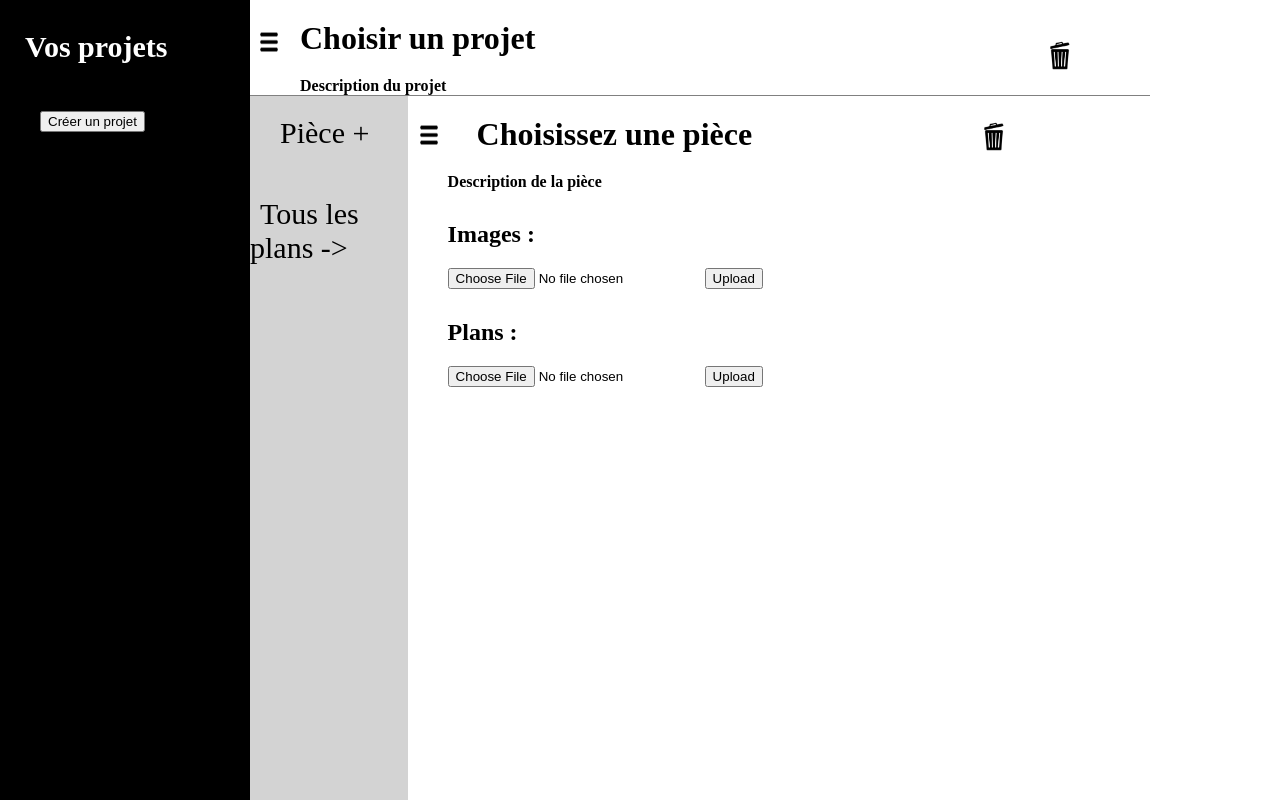
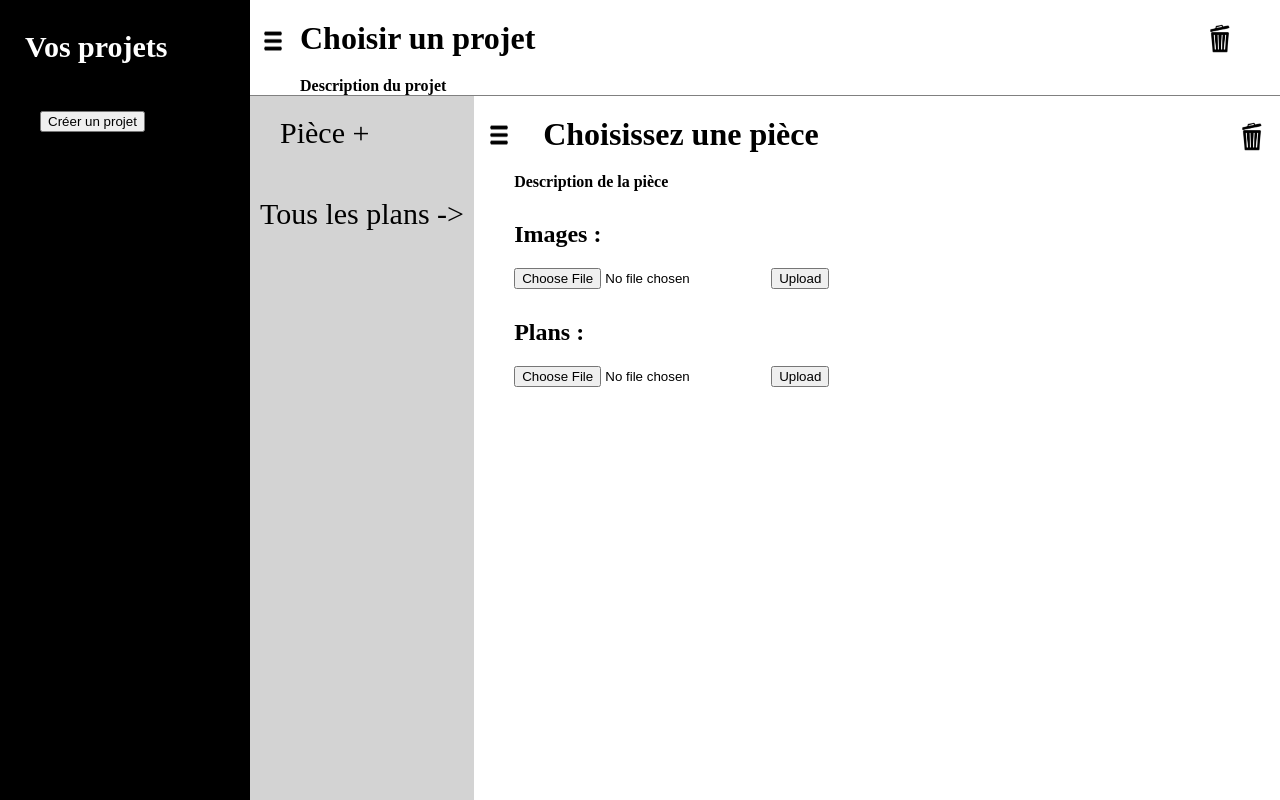
Before and after one commit to N4th9/Architect, a website: page public/index.html in a window 1280 px wide. Drawn offline with Linux system fonts and the light colour scheme; no server answers.

Commit message:
Projet Terminé !

```diff
--- a/public/client.js
+++ b/public/client.js
@@ -248,29 +248,28 @@ document.addEventListener("DOMContentLoaded", () => {
         })
             .then(res => res.json())
             .then(DisplayPlans)
-            .catch((err) => ("Error " + err));
+            .catch((err) => ("Error occured " + err));
         DisplayPlans()
     }
     function DisplayPlans() {
-        const picturesContainer = document.querySelector('#Plans');
-        picturesContainer.innerText = "";
+        const picturesContainerPlans = document.querySelector('#Plans');
+        picturesContainerPlans.innerText = "";
         fetch(localhost + "/uploads_SendPlan/" + MyActualPiece.id, {
             method: "GET"
         })
-            .then(response =>response.json()
+            .then(response => response.json())
             .then(data => {
                 for (let i = 0; i < data.length; i++) {
                     let img = document.createElement('img');
                     img.src = "uploads/" + data[i].Nom;
-                    picturesContainer.append(img);
+                    picturesContainerPlans.append(img);
                 }
             })
             .catch(error => {
                 console.error(error);
-            }));
+            });
     }
     function submitAllPlans(){
-
         DivShowPiece.style.display = "none";
         picturesContainerAllPlans.innerText = "";
 
--- a/public/index.css
+++ b/public/index.css
@@ -64,7 +64,7 @@ item{
     display: flex;
 }
 .Project{
-    width: 900px;
+    width: 100%;
     position: fixed;
     transition: all .5s ease;
     height: 100vh;
@@ -73,14 +73,14 @@ item{
 }
 .MenuBurger{
     cursor: pointer;
-    margin: 3% 0 0 1%;
+    margin: 2% 0 0 1%;
     height: 30px;
     width: 20px;
     position: absolute;
 }
 .MenuBurgerPiece{
     cursor: pointer;
-    margin: 24px 0 0 11px;
+    margin: 24px 0 0 15px;
     height: 30px;
     width: 20px;
     position: absolute;
@@ -92,14 +92,14 @@ item{
 }
 .trashicon{
     cursor: pointer;
-    margin-left: 800px;
-    margin-top: 40px;
+    margin-left: 75%;
+    margin-top: 23px;
     width: 20px;
     position: absolute;
 }
 .trashicon2{
     cursor: pointer;
-    margin-left: 576px;
+    margin-left: 60%;
     margin-top: 25px;
     width: 20px;
     position: absolute;
@@ -123,9 +123,8 @@ item{
     background-color: lightgray;
     font-size: 30px;
     position: static;
-    overflow-x: hidden;
     height: 100vh;
-    width: 25%;
+    width: 225px;
 }
 .ItemPiece{
     padding: 20px 0px 20px 30px;
```
Also changed, not shown: server.js (+9 -4 lines), 1 other file.
